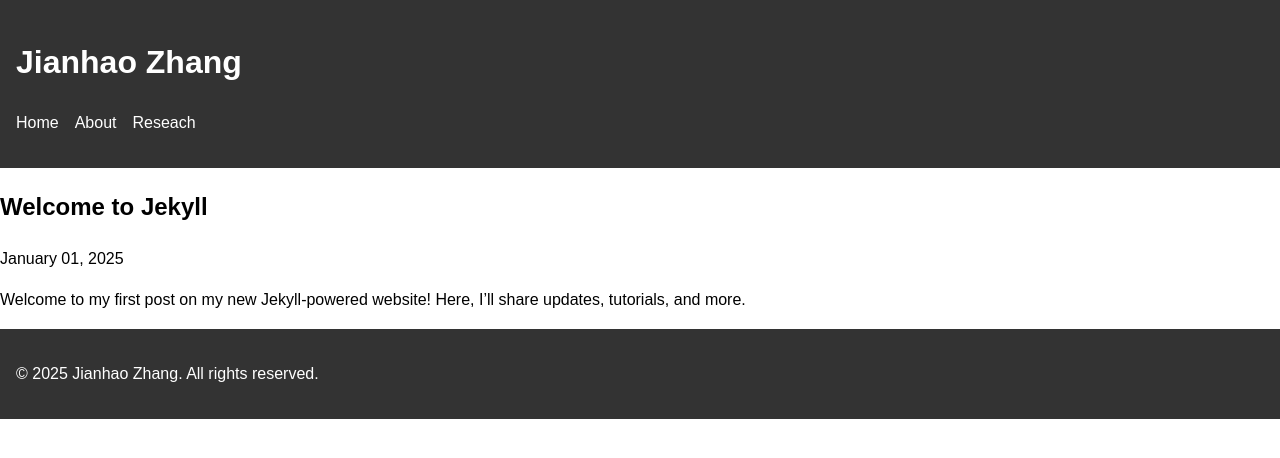
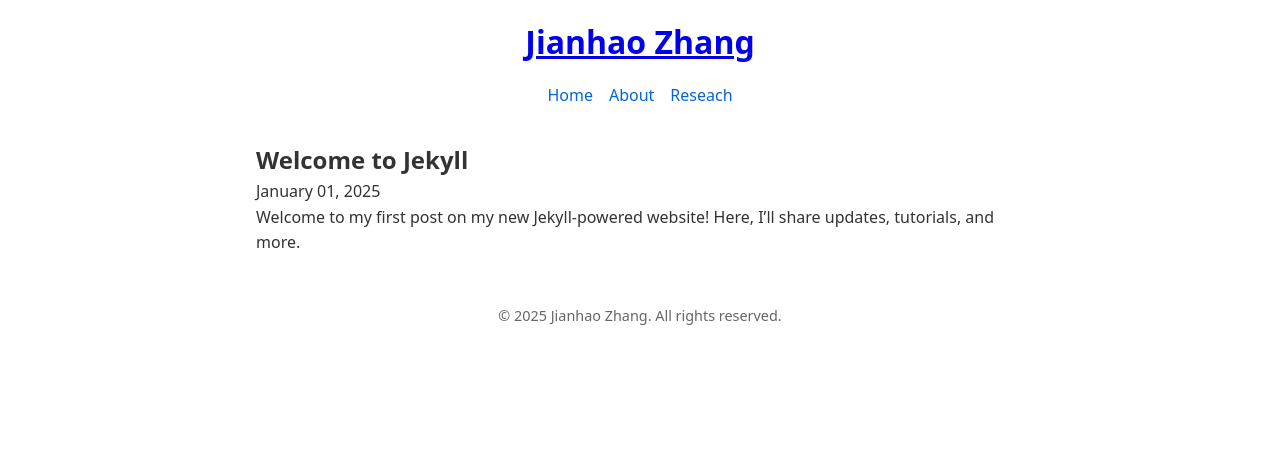
Before and after one commit to jianhao1991/jianhao1991.github.io, a Jekyll site: the page built from _posts/2025-01-01-welcome-to-jekyll.md, in a window 1280 px wide. Shown: the top 458 px of the page. Built offline with Jekyll 4.4.1, drawn with Linux system fonts in a browser that asks for light colours.

Commit message:
Update main.css

```diff
--- a/assets/css/main.css
+++ b/assets/css/main.css
@@ -1,33 +1,54 @@
-/* main.css */
+/* Reset margins and paddings */
+* { margin: 0; padding: 0; box-sizing: border-box; }
 
 body {
-  font-family: Arial, sans-serif;
-  margin: 0;
-  padding: 0;
+  font-family: system-ui, -apple-system, sans-serif;
   line-height: 1.6;
+  color: #333;
+  max-width: 800px;
+  margin: 0 auto;
+  padding: 1rem;
 }
 
-header, footer {
-  background: #333;
-  color: #fff;
-  padding: 1em;
+header {
+  text-align: center;
+  margin-bottom: 2rem;
 }
 
-header h1 a, nav a {
-  color: #fff;
-  text-decoration: none;
+header h1 {
+  font-size: 2rem;
 }
 
-main {
-  padding: 1em;
+header p {
+  margin-top: 0.5rem;
 }
 
 nav ul {
   list-style: none;
-  padding: 0;
   display: flex;
+  flex-wrap: wrap;
+  justify-content: center;
+  gap: 1rem;
+  margin-top: 1rem;
 }
 
-nav ul li {
-  margin-right: 1em;
+nav a {
+  text-decoration: none;
+  color: #0366d6;
 }
+
+section {
+  margin-bottom: 2rem;
+}
+
+section h2 {
+  font-size: 1.5rem;
+  margin-bottom: 0.5rem;
+}
+
+footer {
+  text-align: center;
+  font-size: 0.9rem;
+  color: #666;
+  margin-top: 3rem;
+}
```
